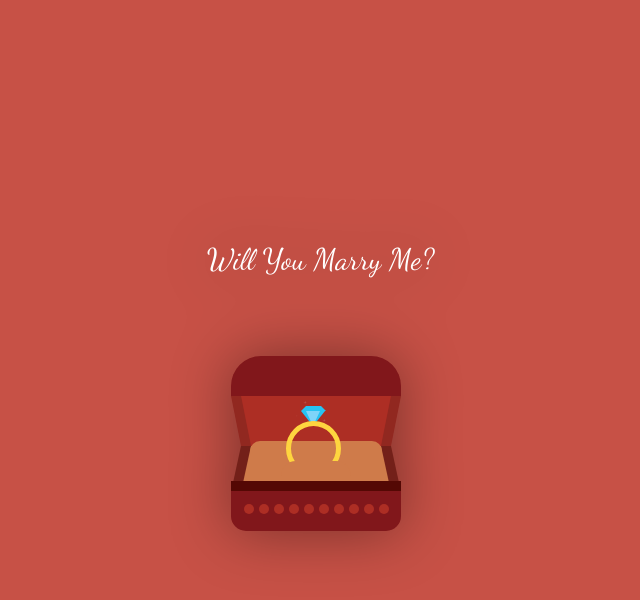
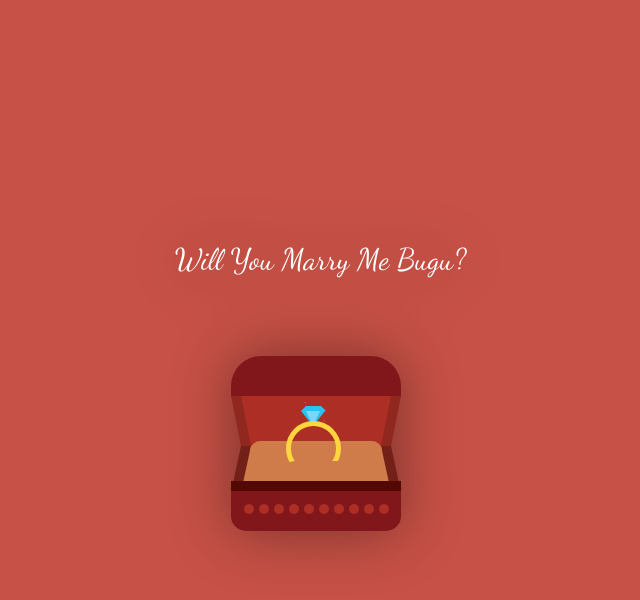
Before and after one commit to Mansi-Jethwa/lastproject, a plain HTML site: page index.html in a window 1280 px wide. Both pictures are taken after a click on the label 642 px from the left and 415 px from the top of the page. Shown: the whole page, without its empty margins (327-967 px from the left). Drawn offline with Linux system fonts and the light colour scheme.

Commit message:
Update index.html

```diff
--- a/index.html
+++ b/index.html
@@ -251,7 +251,7 @@
     <div class="bottom"></div>
     <div class="inner-top"></div>
     <div class="inner-bottom"></div>
-    <div class="text">Will You Marry Me?</div>
+    <div class="text">Will You Marry Me Bugu?</div>
     <div class="diamond-ring">
       <div class="diamond"></div>
       <div class="band"></div>
```
